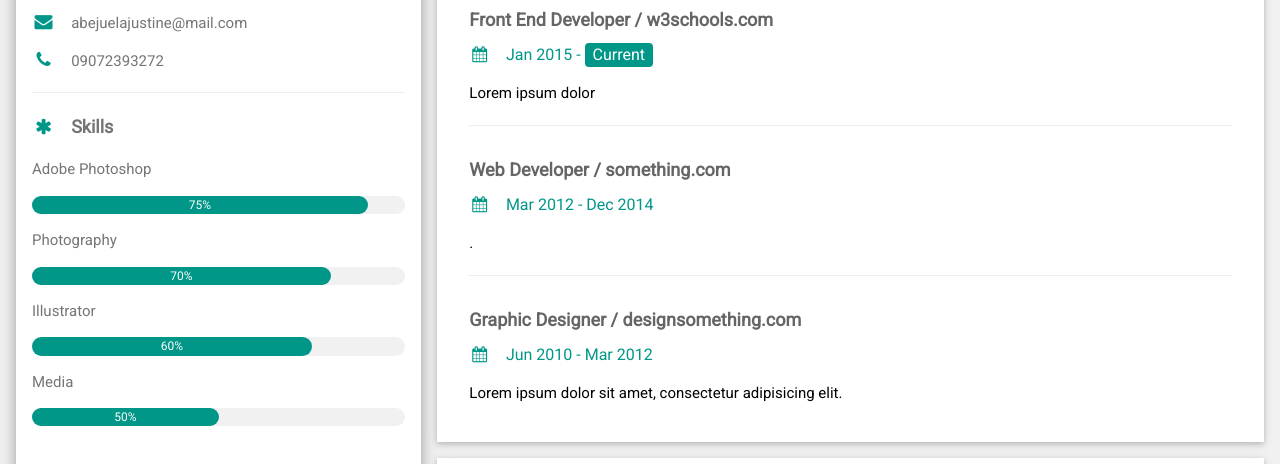
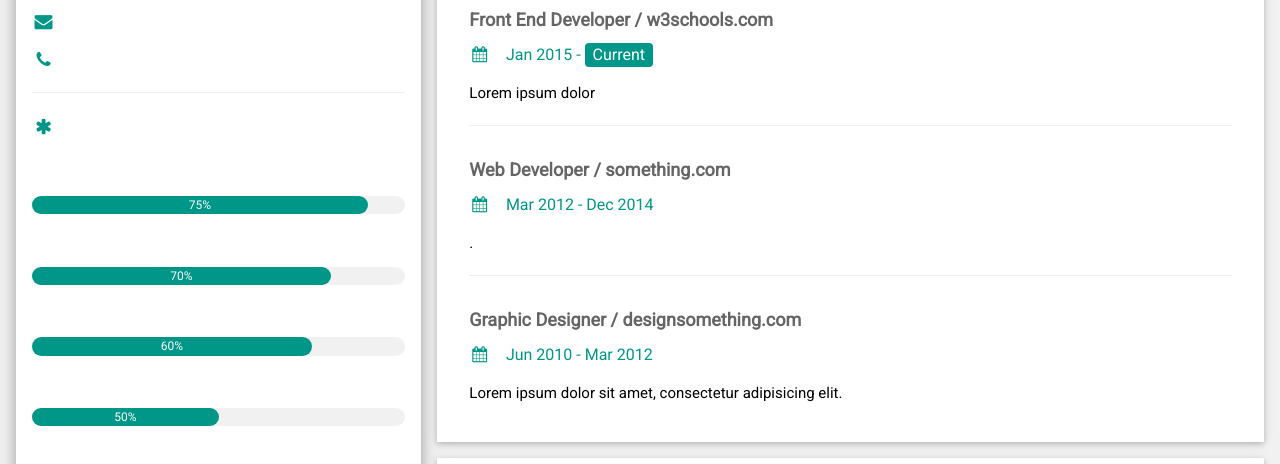
Before and after one commit to abejuelajustine16/smmative, a plain HTML site: page index.html in a window 1280 px wide. Shown: the part 117-581 px from the top of the page. Drawn offline with nearby package versions, Linux system fonts and the light colour scheme.

Commit message:
Update index.html

```diff
--- a/index.html
+++ b/index.html
@@ -22,7 +22,7 @@ html,body,h1,h2,h3,h4,h5,h6 {font-family: "Roboto", sans-serif}
     <!-- Left Column -->
     <div class="w3-third">
 
-      <div class="w3-white w3-text-grey w3-card-4">
+      <div class="w3-white w3-text-white w3-card-4">
         <div class="w3-display-container">
           <img src="/w3images/index.jpg" style="width:100%" alt="Avatar">
           <div class="w3-display-bottomleft w3-container w3-text-black">
```
